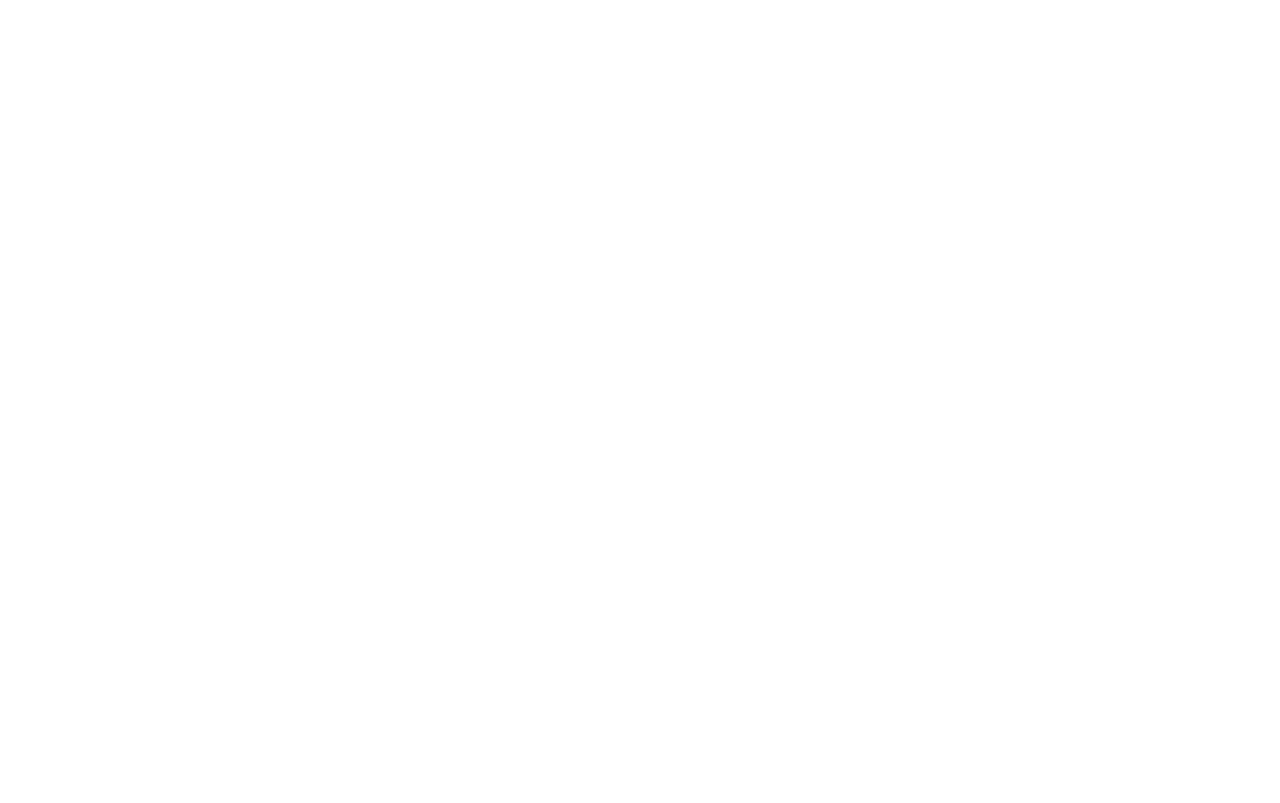
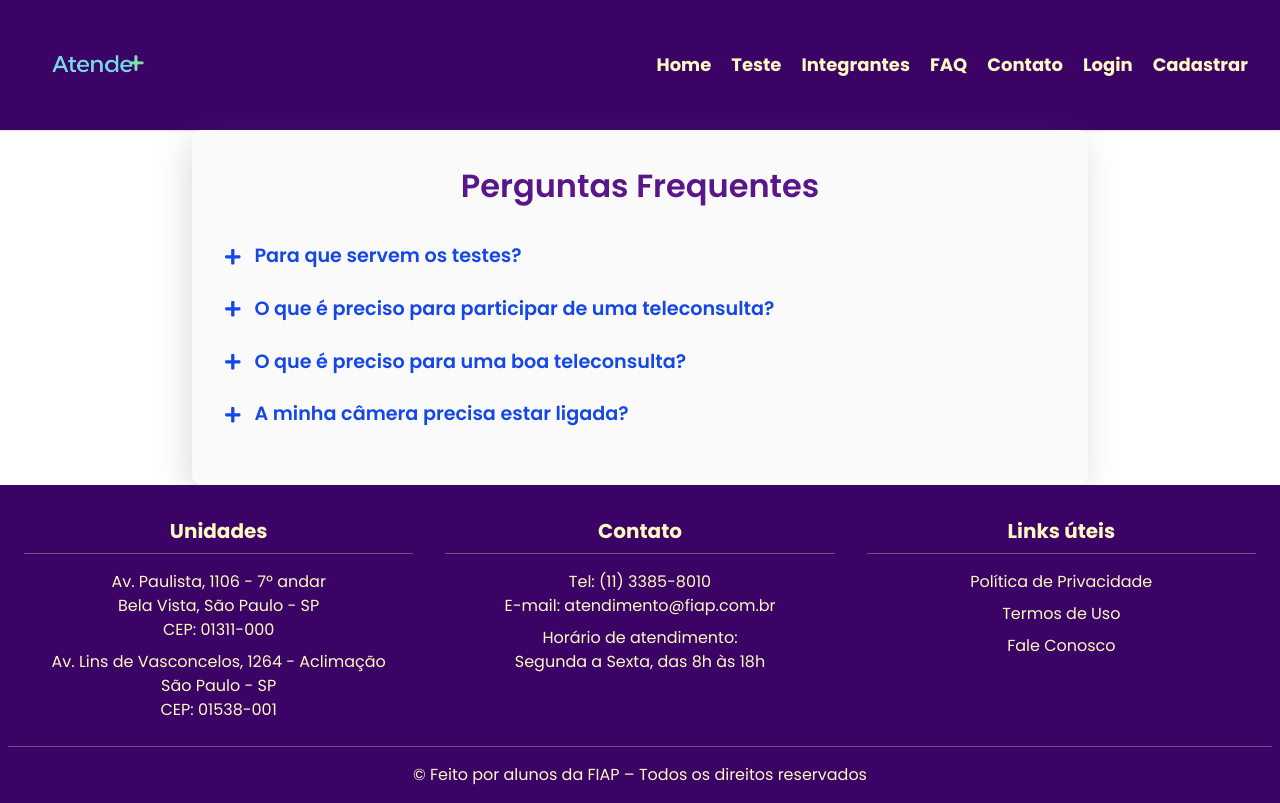
Before and after one commit to ChallengeAnaGuJoao/challenger-front-end-2-sem, a React (Vite) app: page /faq in a window 1280 px wide. Before the commit this address had no page. Built offline with nearby package versions, Linux system fonts and the light colour scheme.

Commit message:
feat: created faq page

```diff
--- a/package.json
+++ b/package.json
@@ -13,6 +13,7 @@
     "@tailwindcss/vite": "^4.1.13",
     "react": "^19.1.1",
     "react-dom": "^19.1.1",
+    "react-icons": "^5.5.0",
     "react-router-dom": "^7.9.1",
     "tailwindcss": "^4.1.13"
   },
--- a/src/App.tsx
+++ b/src/App.tsx
@@ -3,6 +3,9 @@
 import { Integrantes } from "./pages/integrantes";
 import { SignUp } from "./pages/SignUp";
 import { Login } from "./pages/login";
+import { Faq } from "./pages/faq";
+
+
 
 
 function App() {
@@ -11,8 +14,9 @@
       <Routes>
           <Route index element={<Home />}/>
           <Route path="/integrantes" element={<Integrantes />} />
+          <Route path="/faq" element={<Faq />} />
+          <Route path="/login" element={<Login />} />
           <Route path="/cadastrar" element={<SignUp />} />
-          <Route path="/login" element={<Login />} />
       </Routes>
     </BrowserRouter>
   );
--- /dev/null
+++ b/src/pages/faq.tsx
@@ -0,0 +1,85 @@
+import { useState } from "react";
+import { Footer } from "../components/footer";
+import { Header } from "../components/header";
+import { FaPlus } from "react-icons/fa";
+import { Link } from "react-router-dom";
+
+const faqs = [
+  {
+    question: "Para que servem os testes?",
+    answer: (
+      <>
+        Os testes ao serem realizados vão auxiliar o paciente a ter um melhor atendimento. Se ainda não fez seus testes, faça&nbsp;
+        <a href="http://localhost:5173/teste" target="_blank" rel="noopener noreferrer" style={{ color: "#38bdf8" }}>
+          aqui
+        </a>
+        <Link to="/teste">aqui</Link>
+      </>
+    ),
+  },
+
+  { question: "O que é preciso para participar de uma teleconsulta?",
+    answer: (
+      <ul className="list-disc pl-5">
+        <li className="p-1.5">Ter uma consulta agendada</li>
+        <li className="p-1.5">Acesso à internet</li>
+        <li className="p-1.5">Download do aplicativo Portal do Paciente HC</li>
+        <li className="p-1.5">Cadastro no Portal do Paciente HC</li>
+        <li className="p-1.5">Ter aceito o Termo de Consentimento pelo Portal do Paciente HC</li>
+        <li className="p-1.5">Acesso a um smartphone com câmera frontal (preferencialmente) ou computador/ notebook com webcam</li>
+        <li className="p-1.5">Navegador Google Chrome</li>
+      </ul>
+    ),
+  },
+
+  { question: "O que é preciso para uma boa teleconsulta?",
+    answer: (
+      <ul className="list-disc pl-5">
+        <li className="p-1.5">A câmera do seu celular ou computador deverá ser habilitada para que o profissional possa te ver.</li>
+        <li className="p-1.5">Você pode solicitar ajuda a algum parente ou amigo caso tenha alguma dificuldade com tecnologia</li>
+        <li className="p-1.5">O ambiente deve estar iluminado e com pouco barulho para seu médico te ver e ouvir bem</li>
+      </ul>
+    ),
+  },
+
+    { question: "A minha câmera precisa estar ligada?",
+    answer: (
+      <>
+        Em alguns tipos de consulta não é obrigatório, mas é importante o seu médico te ver para uma melhor avaliação.
+      </>
+    ),
+  },
+
+];
+
+export function Faq() {
+  const [openIndex, setOpenIndex] = useState<number | null>(null);
+
+  return (
+    <>
+      <Header />
+      <main>
+        <section className="p-[2rem] w-[70%] m-[0_auto] bg-neutral-50 rounded-[10px] shadow-[-4px_10px_34px_-1px_rgba(112,_112,_112,_0.25)]">
+          <h2 className="text-center mb-[2rem] text-[2rem] font-semibold text-purple-900">Perguntas Frequentes</h2>
+          <div className="mb-[1.5rem]">
+            {faqs.map((faq, idx) => (
+              <div className="mb-[1.5rem]" key={idx}>
+                <button className="flex items-center gap-[0.8rem] w-full text-left text-[1.2rem] font-semibold text-blue-700 cursor-pointer p-[0] transition-colors duration-300 ease-in-out hover:text-blue-500"
+                  onClick={() => setOpenIndex(openIndex === idx ? null : idx)}>
+                  <FaPlus className="text-[1.1rem] transition-transform-0.3"/>
+                  {faq.question}
+                </button>
+                  {openIndex === idx && (
+                  <p className="ml-[2rem] text-base leading-[1.5] mt-[0.5rem] bg-yellow-50 p-[0.8rem_1rem] rounded-sm">
+                    {faq.answer}
+                  </p>
+                )}
+              </div>
+            ))}
+          </div>
+        </section>
+      </main>
+      <Footer />
+    </>
+  );
+}
```
Also changed, not shown: 1 other file (tests, documents, lock files or other folders).
